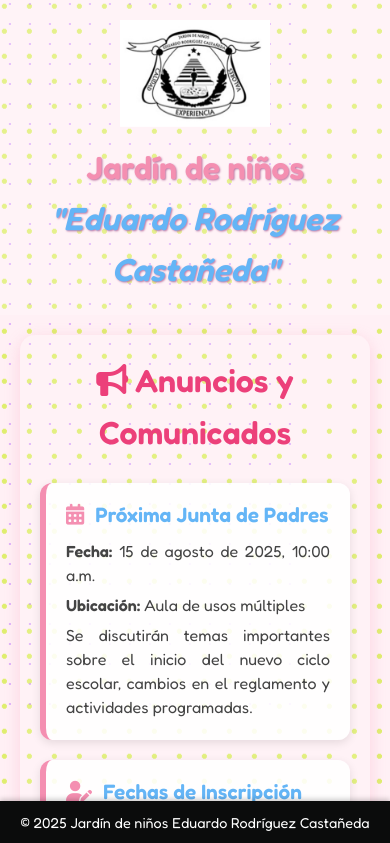
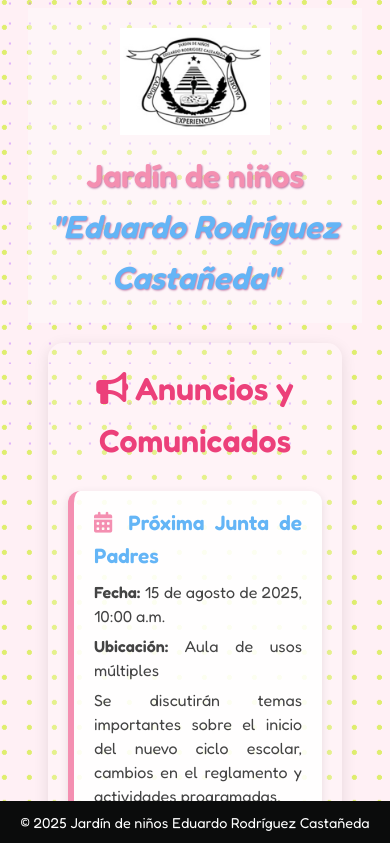
Before and after one commit to XanderM30/JardinDeNinos, a plain HTML site: page informacion.html in a window 390 px wide. Shown: the top 843 px of the page. Drawn offline with Linux system fonts and the light colour scheme.

Commit message:
Actualizacion

```diff
--- a/css/informacion.css
+++ b/css/informacion.css
@@ -1,48 +1,56 @@
-
-* {
+.informacion-page * {
   margin: 0;
   padding: 0;
   box-sizing: border-box;
 }
 
-body.informacion-page {
+.informacion-page {
   font-family: 'Fredoka', sans-serif;
   background-color: #fff0f5;
   color: #333;
   line-height: 1.6;
+  min-height: 100vh;
   position: relative;
-    min-height: 100vh;
-    padding-bottom: 60px;
+  padding-bottom: 80px; /* como servicios-page */
+  z-index: 0;
 }
 
-.estrellas3 {
+/* Contenedor principal centrado */
+.informacion-page .container {
+  max-width: 1100px;
+  margin: 0 auto;
+  padding: 0 20px;
+}
+
+/* Fondo estrellas */
+.informacion-page .estrellas,
+.informacion-page .estrellas3 {
   position: fixed;
   top: 0;
   left: 0;
   width: 100%;
   height: 100%;
   pointer-events: none;
-    z-index: 0;
+  z-index: -1;
   overflow: hidden;
 }
 
-.estrellas::before {
+.informacion-page .estrellas::before {
   content: "";
   position: absolute;
-    width: 100%;
-    height: 100%;
+  top: 0; left: 0;
+  width: 100%; height: 100%;
   background-image: radial-gradient(#d0ec35 2.5px, transparent 2.5px);
   background-size: 25px 25px;
-    background-position: 0 0;
   opacity: 0.7;
   animation: estrellasAnimar 60s linear infinite;
 }
 
-.estrellas::after {
+.informacion-page .estrellas::after {
   content: "";
   position: absolute;
-    width: 100%;
-    height: 100%;
+  top: 0; left: 0;
+  width: 100%; height: 100%;
   background-image: radial-gradient(#bf76ff 1.5px, transparent 1.5px);
   background-size: 20px 20px;
   background-position: 12px 12px;
@@ -50,7 +58,7 @@ body.informacion-page {
   animation: estrellasAnimar 90s linear infinite reverse;
 }
 
-.estrellas3 {
+.informacion-page .estrellas3 {
   background-image: radial-gradient(#f48fb1 1.5px, transparent 1.5px);
   background-size: 15px 15px;
   background-position: 7px 7px;
@@ -59,16 +67,13 @@ body.informacion-page {
 }
 
 @keyframes estrellasAnimar {
-    0% {
-        transform: translateY(0) translateX(0);
-    }
-    100% {
-        transform: translateY(-50%) translateX(-25%);
-    }
+  0% { transform: translateY(0) translateX(0); }
+  100% { transform: translateY(-50%) translateX(-25%); }
 }
 
-header {
-    background-color: #fdffff33;
+/* Header */
+.informacion-page header {
+  background-color: #fdffff5c;
   padding: 20px;
   text-align: center;
   position: relative;
@@ -76,87 +81,74 @@ header {
 }
 
 /* Logo */
-.logo {
+.informacion-page .logo {
   display: flex;
   flex-direction: column;
   align-items: center;
 }
 
-.logo img {
+.informacion-page .logo img {
   width: 150px;
   height: auto;
-    animation: zoomIn 1.2s ease forwards;
 }
-.titulo-principal {
+
+/* Títulos */
+.informacion-page .titulo-principal {
   font-size: 2.5rem;
   color: #f48fb1;
-    /* rosa pastel */
   text-shadow: 1px 1px 2px #c07ca7;
   font-weight: 700;
   margin-top: 15px;
 }
 
-.titulo-principal .nombre {
+.informacion-page .titulo-principal .nombre {
   color: #64b5f6;
-    /* azul pastel */
   font-style: italic;
   font-weight: 600;
 }
 
-
-.menu {
-    display: flex;
-    justify-content: center;
-    gap: 15px;
-    flex-wrap: wrap;
-    margin-top: 15px;
+/* Contenido principal */
+.informacion-page .informacion {
+  max-width: 800px;
+  margin: 40px auto;
+  padding: 30px 20px;
+  background: rgba(255, 255, 255, 0.205);
+  border-radius: 15px;
+  box-shadow: 0 4px 15px rgba(0, 0, 0, 0.1);
+  position: relative;
   z-index: 1;
+  text-align: justify;
 }
 
-.menu li {
-    list-style: none;
-}
-
-.menu li a {
-    display: inline-block;
-    padding: 10px 18px;
-    background-color: #fcb5e8;
-    color: white;
-    font-weight: bold;
-    text-decoration: none;
-    border-radius: 30px;
-    transition: background-color 0.3s, transform 0.2s;
-    box-shadow: 0 2px 5px rgba(0, 0, 0, 0.15);
-}
-
-.menu li a:hover,
-.menu li a.active {
-    background-color: #64b5f6;
-    transform: scale(1.05);
-}
-
-.informacion {
-    max-width: 800px;
-    margin: 40px auto;
-    padding: 30px 25px;
-    background: rgba(255, 255, 255, 0.127);
-    border-radius: 15px;
-    box-shadow: 0 4px 15px rgba(244, 143, 177, 0.3);
-    text-align: justify;
-    z-index: 1;
-    position: relative;
-}
-
-.titulo-informacion {
+/* Título sección */
+.informacion-page .titulo-informacion {
   font-size: 2rem;
   color: #f48fb1;
   margin-bottom: 20px;
   text-align: center;
-    animation: fadeIn 1s ease forwards;
 }
 
+/* Módulos info (como módulos-servicio) */
+.informacion-page .modulo-info {
+  background-color: #fde4ec;
+  border-left: 6px solid #f48fb1;
+  margin-bottom: 20px;
+  padding: 15px 20px;
+  border-radius: 10px;
+  box-shadow: 0 2px 10px rgba(244, 143, 177, 0.1);
+}
 
-.boton {
+.informacion-page .modulo-info h3 {
+  margin-bottom: 8px;
+  color: #64b5f6;
+}
+
+.informacion-page .modulo-info p {
+  margin: 0;
+}
+
+/* Botón */
+.informacion-page .boton {
   display: inline-block;
   margin-top: 25px;
   background-color: #f48fb1;
@@ -171,12 +163,13 @@ header {
   animation: bounceIn 1s ease forwards;
 }
 
-.boton:hover {
-    background-color: #4991f5;
+.informacion-page .boton:hover {
+  background-color: #ec407a;
   transform: scale(1.1);
 }
 
-footer {
+/* Footer */
+.informacion-page footer {
   position: fixed;
   bottom: 0;
   left: 0;
@@ -187,87 +180,55 @@ footer {
   padding: 10px 0;
   z-index: 10;
   font-size: 0.9rem;
-    box-shadow: 0 -2px 5px rgba(0, 0, 0, 0.2);
 }
 
-
-@keyframes zoomIn {
-    0% {
-        opacity: 0;
-        transform: scale(0.8);
-    }
-    100% {
-        opacity: 1;
-        transform: scale(1);
-    }
-}
-
-@keyframes fadeIn {
-    0% {
-        opacity: 0;
-        transform: translateY(20px);
-    }
-    100% {
-        opacity: 1;
-        transform: translateY(0);
-    }
-}
-
-@keyframes bounceIn {
-    0% { transform: scale(0.95); }
-    50% { transform: scale(1.05); }
-    100% { transform: scale(1); }
-}
-
-
+/* Responsive */
 @media (max-width: 768px) {
-    .menu {
+  .informacion-page .menu {
     flex-direction: column;
     align-items: center;
   }
 
-    .informacion {
+  .informacion-page .informacion {
     margin: 20px;
     padding: 20px;
   }
 
-    .titulo-principal {
+  .informacion-page .titulo-principal {
     font-size: 2rem;
-        text-align: center;
   }
-    .titulo-informacion {
+
+  .informacion-page .titulo-informacion {
     font-size: 2rem;
     text-align: center;
     margin-bottom: 25px;
     color: #ec407a;
   }
 
-.modulo-info {
+  .informacion-page .modulo-info {
     background-color: #ffffffdd;
     border-left: 6px solid #f48fb1;
     border-radius: 12px;
     padding: 15px 20px;
     margin-bottom: 20px;
     box-shadow: 0 3px 10px rgba(0, 0, 0, 0.1);
-  animation: fadeIn 0.8s ease-in-out;
   }
 
-.modulo-info h3 {
+  .informacion-page .modulo-info h3 {
     margin-bottom: 8px;
     color: #64b5f6;
     font-size: 1.3rem;
   }
 
-.modulo-info p {
+  .informacion-page .modulo-info p {
     margin-bottom: 6px;
     color: #444;
     font-size: 1rem;
     line-height: 1.5;
   }
 
-.modulo-info i {
+  .informacion-page .modulo-info i {
     margin-right: 6px;
     color: #f48fb1;
   }
-
 }
--- a/informacion.html
+++ b/informacion.html
@@ -11,6 +11,7 @@
 <body class="informacion-page">
   <div class="estrellas"></div>
 
+  <div class="container">
     <header>
       <div class="logo">
         <img src="img/LogoEscuela.jpg" alt="Logo del Preescolar" />
@@ -18,15 +19,12 @@
           Jardín de niños <span class="nombre">"Eduardo Rodríguez Castañeda"</span>
         </h1>
       </div>
-    <nav>
-
-    </nav>
+      <nav></nav>
     </header>
 
     <main>
       <section class="informacion">
         <h2 class="titulo-informacion"><i class="fas fa-bullhorn"></i> Anuncios y Comunicados</h2>
-
 
         <article class="modulo-info">
           <h3><i class="fas fa-calendar-alt"></i> Próxima Junta de Padres</h3>
@@ -34,7 +32,6 @@
           <p><strong>Ubicación:</strong> Aula de usos múltiples</p>
           <p>Se discutirán temas importantes sobre el inicio del nuevo ciclo escolar, cambios en el reglamento y actividades programadas.</p>
         </article>
-
 
         <article class="modulo-info">
           <h3><i class="fas fa-user-edit"></i> Fechas de Inscripción</h3>
@@ -47,7 +44,6 @@
           <p>Por decisión del consejo escolar, a partir del próximo mes el uso del uniforme será obligatorio todos los días.</p>
         </article>
 
-
         <a href="index.html" class="boton volver"><i class="fas fa-arrow-left"></i> Volver al inicio</a>
       </section>
     </main>
@@ -55,5 +51,5 @@
     <footer>
       © 2025 Jardín de niños Eduardo Rodríguez Castañeda
     </footer>
+  </div>
 </body>
-</html>
```
Lines whose indentation alone changed are shown as unchanged.
